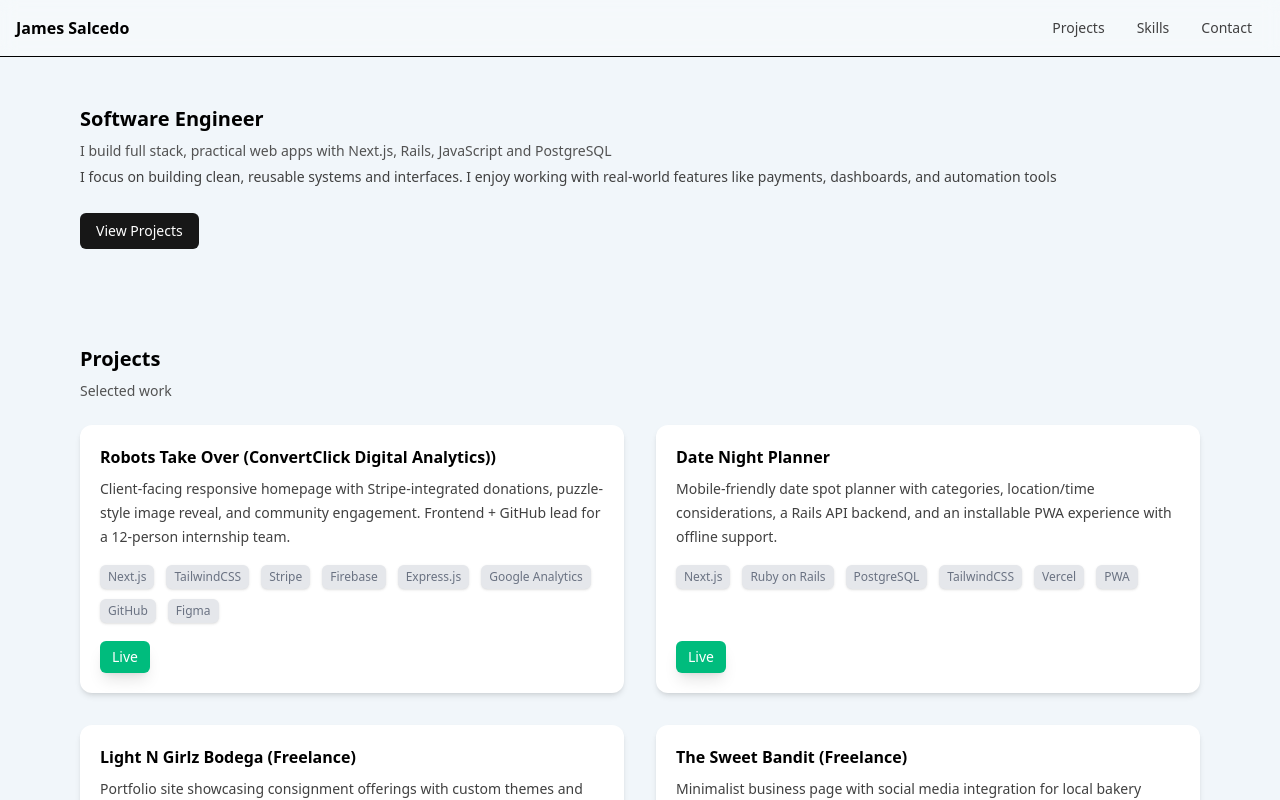
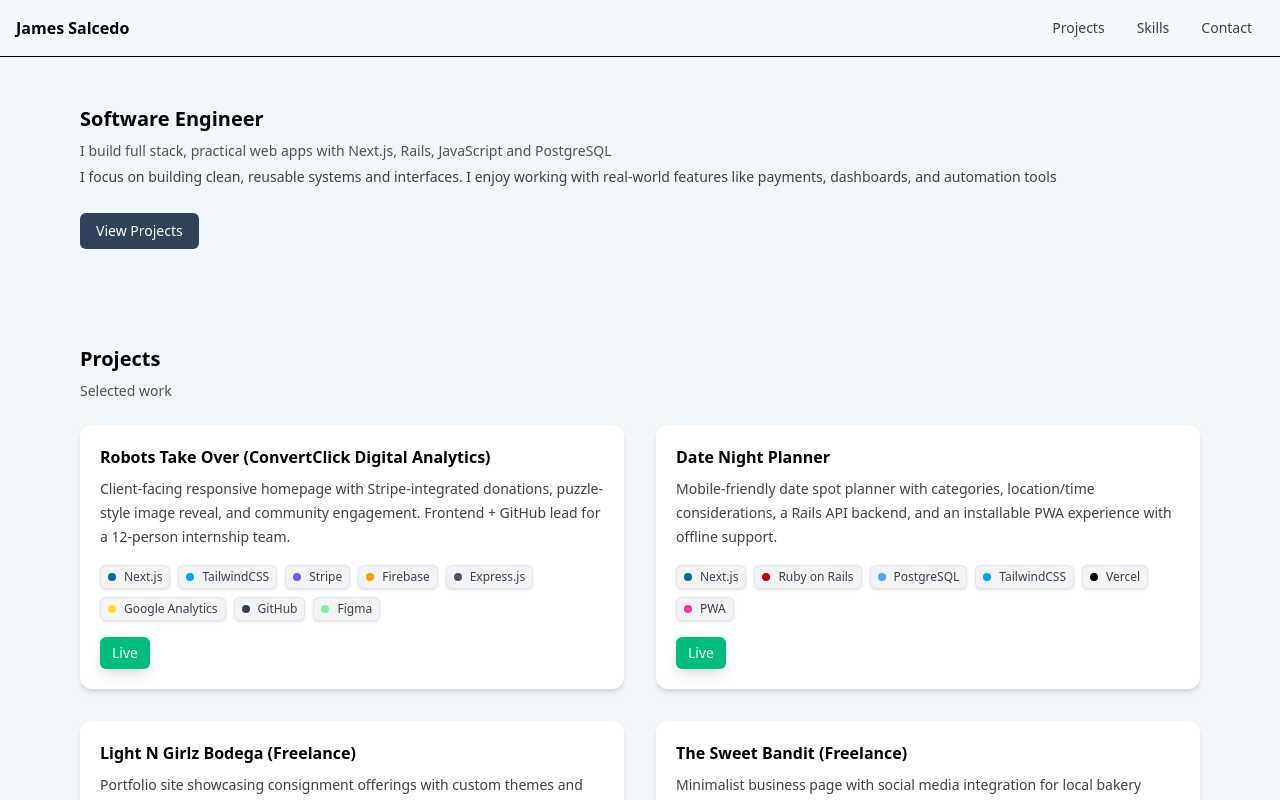
Before and after one commit to JamesSalcedo001/james_salcedo_portfolio, a Next.js app: page / in a window 1280 px wide. Shown: the top 800 px of the page. Built offline with nearby package versions, Linux system fonts and the light colour scheme.

Commit message:
Button styles and badge styles

```diff
--- a/src/app/components/Badge.js
+++ b/src/app/components/Badge.js
@@ -1,7 +1,49 @@
+const DOTS = {
+  // Frontend
+  JavaScript: "bg-yellow-400",
+  React: "bg-sky-400",
+  "Next.js": "bg-sky-700",
+  Tailwind: "bg-sky-500",
+  TailwindCSS: "bg-sky-500",
+  HTML: "bg-orange-500",
+  CSS: "bg-blue-500",
+
+  // Backend
+  Ruby: "bg-rose-600",
+  "Ruby on Rails": "bg-red-700",
+  "REST APIs": "bg-violet-300",
+
+  // Database
+  PostgreSQL: "bg-blue-400",
+
+  // Tools
+  "Git/Github": "bg-slate-700",
+  GitHub: "bg-slate-700",
+  Stripe: "bg-indigo-500",
+  Postman: "bg-orange-500",
+  Vercel: "bg-black",
+  Render: "bg-emerald-600",
+  Vite: "bg-purple-400",
+
+  // Extras from project tags
+  Firebase: "bg-amber-500",
+  "Express.js": "bg-gray-600",
+  Redux: "bg-purple-600",
+  "useContext": "bg-sky-200",
+  "Active Record": "bg-red-500",
+  PWA: "bg-pink-500",
+  Figma: "bg-green-300",
+  "Google Analytics": "bg-yellow-300",
+};
+
 export default function Badge({ children }) {
-    return (
-        <span className="inline-flex mr-1 mb-0.5 items-center rounded-md px-2 py-1 text-xs text-gray-500 bg-gray-200 shadow">
-            {children}
-        </span>
-    )
+  const label = String(children);
+  const dot = DOTS[label] ?? "bg-gray-400";
+
+  return (
+    <span className="inline-flex items-center gap-2 rounded-md bg-gray-100 px-2 py-1 text-xs font-medium text-gray-700 ring-1 ring-inset ring-gray-200 shadow-sm">
+      <span className={`h-2 w-2 rounded-full ${dot}`} />
+      {label}
+    </span>
+  );
 }
--- a/src/app/components/Button.js
+++ b/src/app/components/Button.js
@@ -1,7 +1,7 @@
 "use client";
 
 export default function Button({ children, type = "button", className = "", ...props }) {
-    const baseStyles = "rounded-md bg-neutral-900 px-4 py-2 text-sm text-white hover:bg-neutral-800 disabled:opacity-50 disabled:cursor-not-allowed disabled:hover:bg-neutral-900";
+    const baseStyles = "rounded-md bg-slate-700 px-4 py-2 text-sm text-white hover:bg-neutral-800 disabled:opacity-50 disabled:cursor-not-allowed disabled:hover:bg-neutral-900";
 
     return (
         <button
--- a/src/app/data/projects.js
+++ b/src/app/data/projects.js
@@ -1,7 +1,7 @@
 export const projects = [
     {
         slug: "convertclick-robots-take-over",
-        title: "Robots Take Over (ConvertClick Digital Analytics))",
+        title: "Robots Take Over (ConvertClick Digital Analytics)",
         description:
             "Client-facing responsive homepage with Stripe-integrated donations, puzzle-style image reveal, and community engagement. Frontend + GitHub lead for a 12-person internship team.",
         tags: [
@@ -56,7 +56,7 @@ export const projects = [
         title: "Cool Cat Store",
         description:
             "E-commerce storefront with real-time cart management, Stripe checkout integration, and user profiles with customizable avatars.",
-        tags: ["React", "Vite", "Ruby on Rails", "Redux", "Stripe API"],
+        tags: ["React", "Vite", "Ruby on Rails", "Redux", "Stripe"],
         links: {
             live: "https://cool-cat-store.onrender.com/",
             github: "https://github.com/JamesSalcedo001/cool_cat_store",
```
